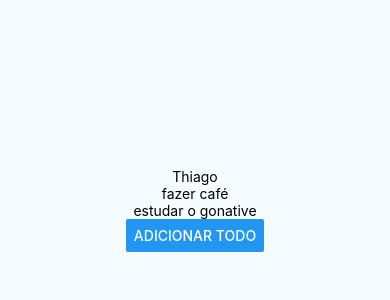
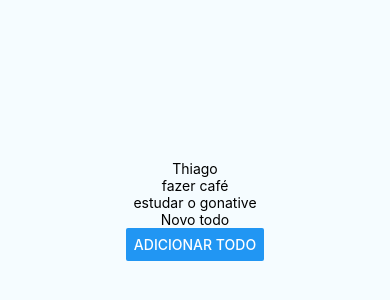
Before and after one commit to thiagonovato/bootcamp-modulo1-gonative, a React Native app: screen / in a window 390 px wide. Shown: the part 212-512 px from the top of the page. Built offline with nearby package versions, Linux system fonts and the light colour scheme.

Commit message:
Ciclo de vida.

```diff
--- a/src/index.js
+++ b/src/index.js
@@ -4,6 +4,36 @@ import { Platform, StyleSheet, Text, View, Button } from "react-native";
 import Todo from "./components/Todo";
 
 export default class App extends Component {
+  // É chamado assim que o component é renderizado em tela
+  // Primeiro método executado após montado
+  // Chamada API, manipular estados etc
+  componentDidMount() {
+    setTimeout(() => {
+      this.setState({
+        todos: [...this.state.todos, { id: Math.random(), text: "Novo todo" }]
+      });
+    }, 3000);
+  }
+
+  // Estático, não tem acesso ao this
+  // Executado antes do didmount quanto antes de cada atualização
+  // (alteração em props ou state)
+  static getDerivedStateFromProps(nextProps, prevState) {
+    return { text: nextProps.text };
+  }
+
+  // Executado a cada atualização, antes mesmo do componente atualizar
+  // Evita o render ser executado em determinada condição
+  shouldComponentUpdate(nextProps, prevState) {
+    return true;
+  }
+
+  // Component atualizado, pode executar aqui dentro
+  componentDidUpdate(prevProps, prevState) {}
+
+  // Executado antes do componente sumir da tela
+  componentWillUnmount() {}
+
   state = {
     usuario: "Thiago",
     todos: [
```
